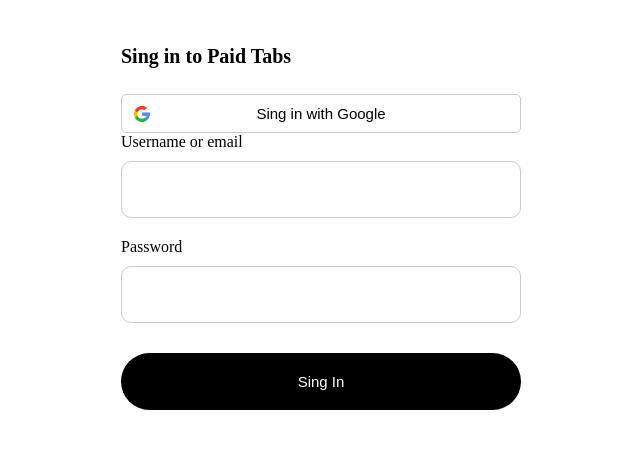
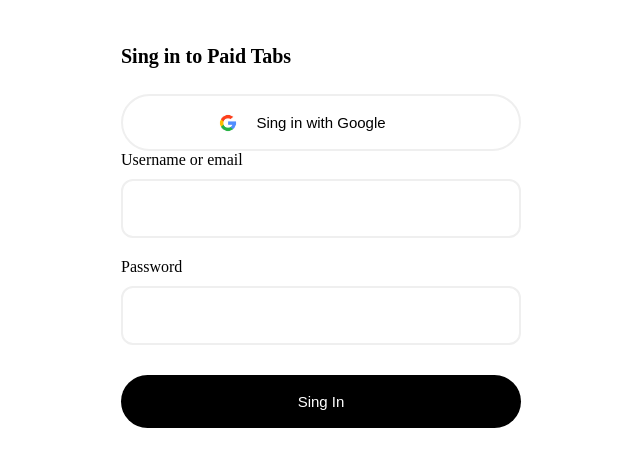
Before and after one commit to ElizPN/music-news, a Next.js app: page /login-page in a window 1280 px wide. Shown: the top 466 px of the page, without its empty margins (319-959 px from the left). Built offline with nearby package versions, Linux system fonts and the light colour scheme.

Commit message:
add styles to buttona and inputs

```diff
--- a/components/Login.css
+++ b/components/Login.css
@@ -28,8 +28,9 @@ label {
 input {
     padding: 20px;
     margin-bottom: 20px;
-    border-radius: 10px;
-    border: 1px solid #ccc;
+    border-radius: 12px;
+    border: 2px solid #efefef
+    ;
 }
 
 input:-webkit-autofill,
@@ -37,12 +38,13 @@ input:-webkit-autofill:hover,
 input:-webkit-autofill:focus,
 input:-webkit-autofill:active {
     transition: background-color 5000s ease-in-out 0s;
-    border: 1px solid #ccc;
+    border: 2px solid #efefef
+    ;
 }
 
 button {
     margin-top: 10px;
-    padding: 20px;
+    padding: 18px;
     background-color: black;
     color: #fff;
     border: none;
@@ -66,13 +68,13 @@ button:hover {
 .google-sign-in-button {
   color: black;
   background-color: #fff;
-  border: 1px solid #ccc;
-  border-radius: 5px;
-  padding: 10px;
+  border: 2px solid #efefef;
+  border-radius: 30px;
+  padding: 18px;
   cursor: pointer;
   background-image: url("../images/google-logo.png");
   background-size: 20px;
-  background-position: 10px center;
+  background-position: 95px center;
   background-repeat: no-repeat;
 }
 
```
